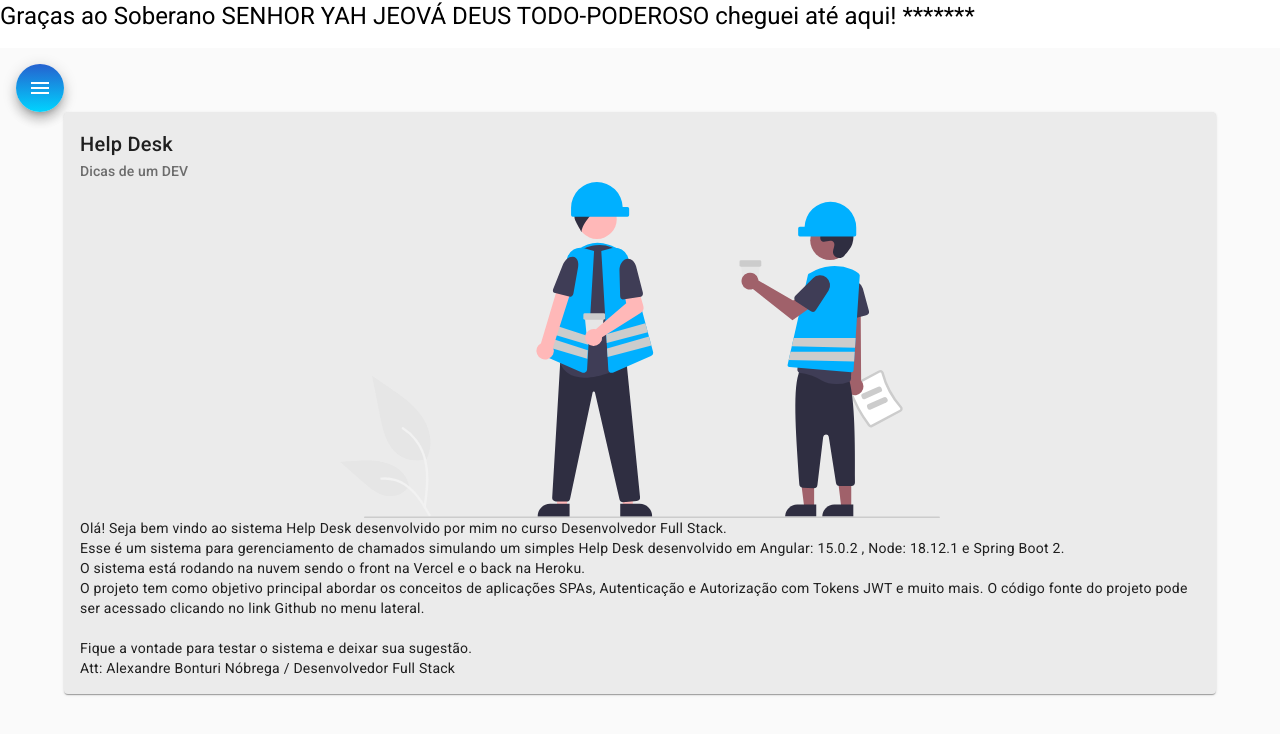
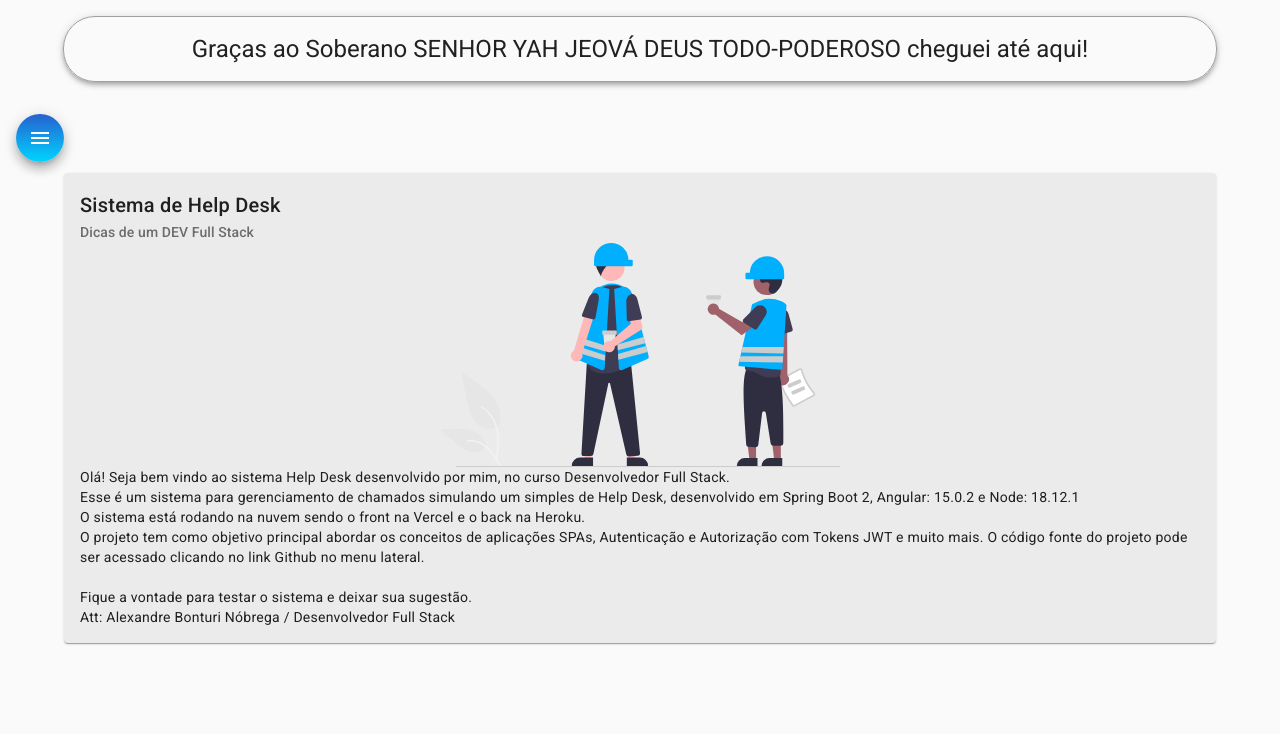
Before and after one commit to abnobrega/helpdesk-frontend, an Angular app: page /home in a window 1280 px wide. Shown: the top 734 px of the page. Built offline with nearby package versions, Linux system fonts and the light colour scheme.

Commit message:
HTML e CSS do componente HEADER implementado

```diff
--- a/src/app/app.component.html
+++ b/src/app/app.component.html
@@ -1,5 +1,3 @@
-<h1>Graças ao Soberano SENHOR YAH JEOVÁ DEUS TODO-PODEROSO cheguei até aqui! *******</h1>
-
 <!-- <button mat-raised-button color="primary">Primary</button> -->
 <!-- Chamada do seletor do componente nav -->
 <!-- <app-nav></app-nav> -->
--- a/src/app/components/header/header.component.css
+++ b/src/app/components/header/header.component.css
@@ -0,0 +1,12 @@
+.container {
+    display: flex;
+    align-items: center;
+    justify-content: center;
+}
+
+h1 {
+    margin-top: 1rem;
+    border: 1px solid rgb(161, 159, 159);
+    padding: 1rem 10%;     /* => 1 ren cima e baixo && 10% direita e esquerda*/
+    border-radius: 2rem;
+}
--- a/src/app/components/header/header.component.html
+++ b/src/app/components/header/header.component.html
@@ -1 +1,5 @@
-<p>header works!</p>
+<div class="container">
+    <h1 class="mat-elevation-z4">
+        Graças ao Soberano SENHOR YAH JEOVÁ DEUS TODO-PODEROSO cheguei até aqui!
+    </h1>
+</div>
--- a/src/app/components/home/home.component.css
+++ b/src/app/components/home/home.component.css
@@ -1,9 +1,9 @@
 .card {
     width: 90%;
-    margin: auto;
+    margin: .7rem auto;
     background-color: rgb(235,235,235);
 }
 
 img {
-    height: 21rem;
+    height: 14rem;
 }
--- a/src/app/components/home/home.component.html
+++ b/src/app/components/home/home.component.html
@@ -1,14 +1,14 @@
-<mat-card class="card">
+<mat-card class="card mat-elevation-z8">
     <mat-card-header>
-      <mat-card-title>Help Desk</mat-card-title>
-      <mat-card-subtitle>Dicas de um DEV</mat-card-subtitle>
+      <mat-card-title>Sistema de Help Desk</mat-card-title>
+      <mat-card-subtitle>Dicas de um DEV Full Stack</mat-card-subtitle>
     </mat-card-header>
     <img mat-card-image src="assets/img/home-image.svg" alt="Image Home Help Desk">
     <mat-card-content>
         <p>
-            Olá! Seja bem vindo ao sistema Help Desk desenvolvido por mim no curso Desenvolvedor Full Stack.<br />
-            Esse é um sistema para gerenciamento de chamados simulando um simples Help Desk desenvolvido em Angular: 15.0.2 ,
-            Node: 18.12.1 e Spring Boot 2.
+            Olá! Seja bem vindo ao sistema Help Desk desenvolvido por mim, no curso Desenvolvedor Full Stack.<br />
+            Esse é um sistema para gerenciamento de chamados simulando um simples de Help Desk, desenvolvido em Spring Boot 2, Angular: 15.0.2 e
+            Node: 18.12.1
             <br />O sistema está rodando na nuvem sendo o front na Vercel e o back na Heroku.
             <br />O projeto tem como objetivo principal abordar os conceitos de aplicações SPAs, Autenticação e Autorização com
             Tokens JWT e muito mais. O código fonte do projeto pode ser acessado clicando no link Github no menu lateral.
--- a/src/app/components/nav/nav.component.html
+++ b/src/app/components/nav/nav.component.html
@@ -34,12 +34,15 @@
     <!-- Conteúdo do Componente-->
     <div class="sidenav-content">
 
-      <button class="menu mat-elevation-z8" (click)="drawer.toggle()" mat-icon-button>
+        <!-- Aplica o cabeçalho aqui, chamando o seletor do componente HEADER -->
+        <app-header></app-header>
+
+        <button class="menu mat-elevation-z8" (click)="drawer.toggle()" mat-icon-button>
         <mat-icon>menu</mat-icon>
-      </button>
+        </button>
 
-      <!-- Renderiza meus componentes na tela, especificamente dentro do meu componente NAV -->
-      <router-outlet></router-outlet>
+        <!-- Renderiza meus componentes na tela, especificamente dentro do meu componente NAV -->
+        <router-outlet></router-outlet>
 
     </div>
 
```
